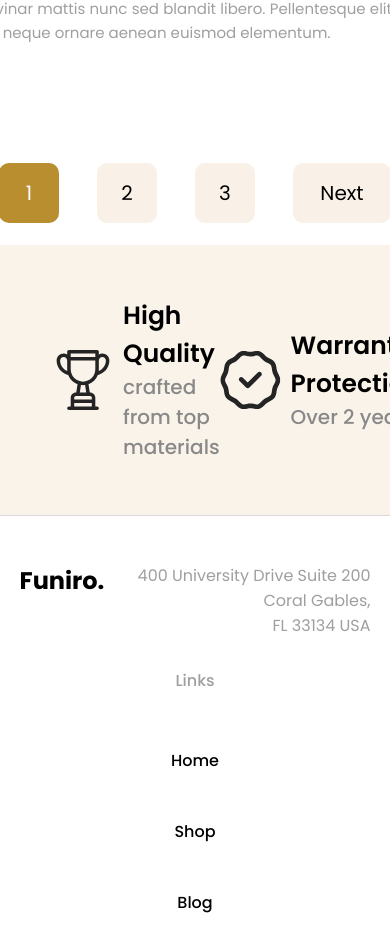
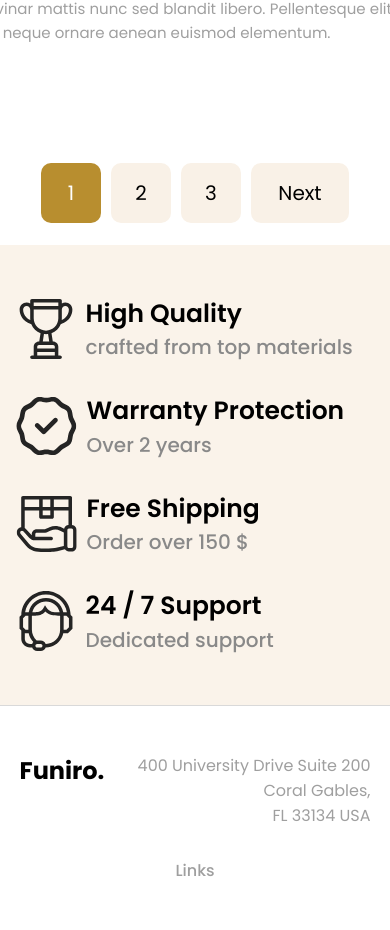
Before and after one commit to SubwaySerfer/e-commerce, a Vue app: page /blog in a window 390 px wide. Shown: the part 2911-3841 px from the top of the page. Built offline with nearby package versions, Linux system fonts and the light colour scheme.

Commit message:
feat: media for shop page & ourAdvantages

```diff
--- a/src/components/layout/OurAdvantages.vue
+++ b/src/components/layout/OurAdvantages.vue
@@ -1,38 +1,38 @@
 <template>
-  <section>
+  <section class="advnt-wrapper">
     <div class="adv-card">
       <img src="/assets/icons/shop/advantages/shop-trophy.svg" alt="trophy icon" />
-      <div>
-        <h3>High Quality</h3>
-        <p>crafted from top materials</p>
+      <div class="card-descr">
+        <h3 class="card-descr__label">High Quality</h3>
+        <p class="card-descr__description">crafted from top materials</p>
       </div>
     </div>
     <div class="adv-card">
       <img src="/assets/icons/shop/advantages/shop-guarantee.svg" alt="guarantee icon" />
-      <div>
-        <h3>Warranty Protection</h3>
-        <p>Over 2 years</p>
+      <div class="card-descr">
+        <h3 class="card-descr__label">Warranty Protection</h3>
+        <p class="card-descr__description">Over 2 years</p>
       </div>
     </div>
     <div class="adv-card">
       <img src="/assets/icons/shop/advantages/shop-shipping.svg" alt="shipping icon" />
-      <div>
-        <h3>Free Shipping</h3>
-        <p>Order over 150 $</p>
+      <div class="card-descr">
+        <h3 class="card-descr__label">Free Shipping</h3>
+        <p class="card-descr__description">Order over 150 $</p>
       </div>
     </div>
     <div class="adv-card">
       <img src="/assets/icons/shop/advantages/shop-support.svg" alt="support icon" />
-      <div>
-        <h3>24 / 7 Support</h3>
-        <p>Dedicated support</p>
+      <div class="card-descr">
+        <h3 class="card-descr__label">24 / 7 Support</h3>
+        <p class="card-descr__description">Dedicated support</p>
       </div>
     </div>
   </section>
 </template>
 
 <style scoped>
-section {
+.advnt-wrapper {
   height: 27rem;
   background-color: #faf3ea;
   display: flex;
@@ -49,7 +49,7 @@ section {
   gap: 1rem;
 }
 
-h3 {
+.card-descr__label {
   /* color: #242424;
   font-family: Poppins; */
   font-size: 2.5rem;
@@ -59,7 +59,7 @@ h3 {
   text-align: start;
 }
 
-p {
+.card-descr__description {
   color: #898989;
   font-size: 2rem;
   font-style: normal;
@@ -67,4 +67,45 @@ p {
   line-height: 150%;
   text-align: start;
 }
+
+@media(max-width: 1400px) {
+  .advnt-wrapper {
+    height: auto;
+    justify-content: space-between;
+    gap: 2rem;
+    padding: 10rem 3rem;
+  }
+}
+
+@media(max-width: 880px) {
+  .advnt-wrapper {
+    flex-wrap: wrap;
+    padding: 8rem 3vw;
+    gap: 2vw;
+  }
+
+  .adv-card {
+    width: 45vw;
+  }
+}
+
+@media(max-width: 640px) {
+  .advnt-wrapper {
+    flex-direction: column;
+    gap: 3rem;
+    padding: 5rem 4vw;
+  }
+
+  .adv-card {
+    width: 100%;
+    padding-left: 5vw;
+  }
+}
+
+@media(max-width: 400px) {
+
+  .adv-card {
+    padding-left: 0;
+  }
+}
 </style>
--- a/src/components/shop/PromoShop.vue
+++ /dev/null
@@ -1,64 +0,0 @@
-<template>
-  <section>
-    <h2>Shop</h2>
-    <div class="pages-info">
-      <h4>Home</h4>
-      <img src="/assets/icons/shop/arrow.svg" alt="arrow" />
-      <h5>Shop</h5>
-    </div>
-  </section>
-</template>
-
-<style scoped>
-section {
-  height: 31.6rem;
-  background-image: url("/assets/image/shopPage/promoShop.png");
-  display: flex;
-  flex-direction: column;
-  align-items: center;
-  padding-top: 12.1rem;
-}
-
-.pages-info {
-  display: flex;
-  flex-direction: row;
-  gap: 0.6rem;
-  padding-top: 0.3rem;
-}
-
-h2 {
-  font-size: 4.8rem;
-  font-style: normal;
-  font-weight: 500;
-  line-height: normal;
-}
-
-h4 {
-  font-size: 1.6rem;
-  font-style: normal;
-  font-weight: 500;
-  line-height: normal;
-}
-
-h5 {
-  font-size: 1.6rem;
-  font-style: normal;
-  font-weight: 300;
-  line-height: normal;
-}
-
-/* .line-first {
-  width: 2px;
-  height: 10px;
-  transform: rotate(-45deg);
-  background-color: black;
-  display: block;
-}
-.line-sec {
-  width: 2px;
-  height: 10px;
-  transform: rotate(45deg);
-  background-color: black;
-  display: block;
-  transform: translateY(3px);
-} */</style>
--- a/src/components/shop/ShopItems.vue
+++ b/src/components/shop/ShopItems.vue
@@ -1,5 +1,5 @@
 <template>
-  <section>
+  <section class="cards-wrapper">
     <div class="cards-list">
       <base-card v-for="furniture, index in this.furnitureList" :name="furniture.name" :img="furniture.img"
         :price="furniture.price" :description="furniture.description" :id="furniture.id"
@@ -32,7 +32,7 @@ export default {
 </script>
 
 <style scoped>
-section {
+.cards-wrapper {
   padding: 6.3rem 10.5rem 8.6rem 9.9rem;
   display: flex;
   flex-direction: column;
@@ -46,5 +46,13 @@ section {
   display: flex;
   flex-flow: row wrap;
   gap: 4.2rem 3.2rem;
+  justify-content: space-around;
+}
+
+
+@media(max-width: 1250px) {
+  .cards-wrapper {
+    padding: 6.3rem 4rem 8.6rem 4rem;
+  }
 }
 </style>
--- a/src/components/ui/ButtonsField.vue
+++ b/src/components/ui/ButtonsField.vue
@@ -14,6 +14,7 @@
   display: flex;
   flex-direction: row;
 }
+
 .slider-item {
   width: 6rem;
   height: 6rem;
@@ -28,11 +29,19 @@
   background: #f9f1e7;
   cursor: pointer;
 }
+
 .slider-active {
   color: #fff;
   background: #b88e2f;
 }
+
 .next-item {
   width: 9.8rem;
 }
+
+@media(max-width: 470px) {
+  .slider {
+    gap: 1rem;
+  }
+}
 </style>
--- a/src/pages/shop/ShopPage.vue
+++ b/src/pages/shop/ShopPage.vue
@@ -1,6 +1,6 @@
 <template>
   <main>
-    <promo-shop></promo-shop>
+    <base-promo title="Shop" startPage="Home" currentPage="Shop"></base-promo>
     <filters-shop></filters-shop>
     <shop-items></shop-items>
     <our-advantages></our-advantages>
@@ -8,13 +8,11 @@
 </template>
 
 <script>
-import PromoShop from "../../components/shop/PromoShop.vue";
 import FiltersShop from "../../components/shop/FiltersShop.vue";
 import ShopItems from "../../components/shop/ShopItems.vue";
 
 export default {
   components: {
-    PromoShop,
     FiltersShop,
     ShopItems,
   },
```
